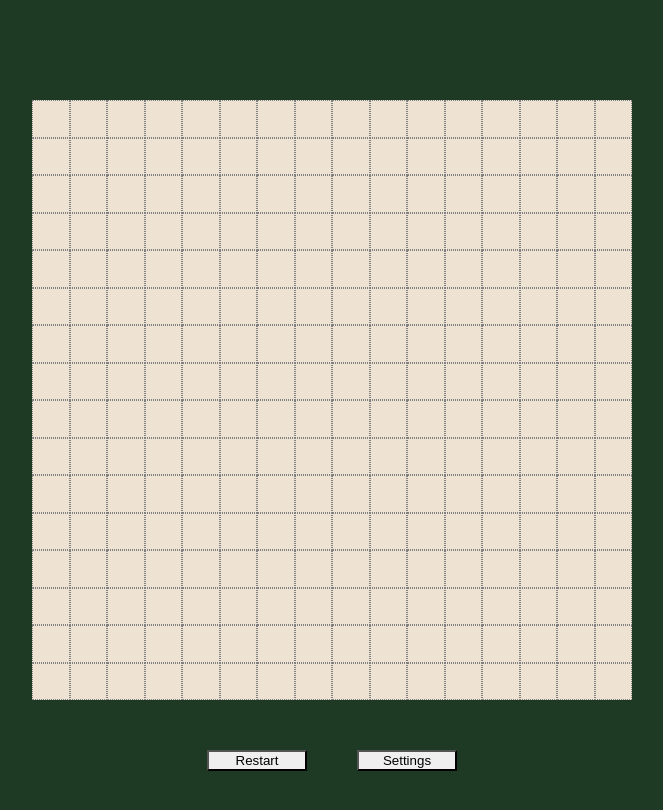
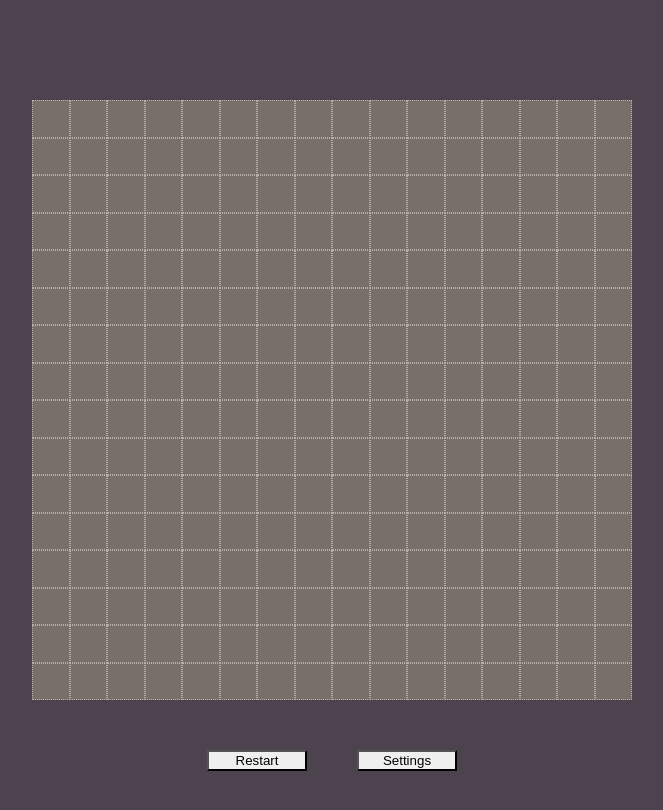
Before and after one commit to LeimTheLion/Etch-a-Sketch, a plain HTML site: page index.html in a window 1280 px wide. Shown: the whole page, without its empty margins (308-971 px from the left). Drawn offline with Linux system fonts and the light colour scheme.

Commit message:
Finished work, now with random color

```diff
--- a/script.js
+++ b/script.js
@@ -1,7 +1,8 @@
 let n = 16;
 let m = ((600 / n) - 2);
-let i;
 getGrid();
+
+
 
 function addSquare() {
     const divContainer = document.querySelector('.container');
@@ -15,7 +16,8 @@ function addSquare() {
     square.classList.add('square');
     square.addEventListener("mouseover", mouseOver);
     function mouseOver() {
-        square.style.background = "gray";
+        let randomColor = Math.floor(Math.random() * 16777215).toString(16);
+        square.style.background = "#" + randomColor;
     }
 
     square.style.width = m + "px";
@@ -30,22 +32,23 @@ function addSquare() {
 
     const change = document.querySelector('.change');
     change.onclick = () => {
-        const step1 = document.querySelectorAll('.square');
-        step1.forEach(square => divContainer.removeChild(square));
-
         n = prompt("Choose the number of squares per side. (Max. 100)");
         m = ((600 / n) - 2);
-        getGrid();
+        if (n <= 100) {
+            const step1 = document.querySelectorAll('.square');
+            step1.forEach(square => divContainer.removeChild(square));
+            getGrid();
+        }
+        else alert("The value you entered was invalid. Please try again.");
     }
 }
 
 function getGrid() {
     if (n <= 100) {
-        for (i = 0; i < (n * n); i++) {
+        for (let i = 0; i < (n * n); i++) {
             if (i <= (n * n - 1)) {
                 addSquare();
             }
         }
     }
-    else alert("The value you entered was invalid. Please try again.")
 }
--- a/style.css
+++ b/style.css
@@ -5,7 +5,7 @@ body {
     align-items: center;
     gap: 50px;
     margin: 100px;
-    background-color: rgb(30, 58, 36);
+    background-color: rgb(77, 67, 78);
 }
 
 .container {
@@ -20,8 +20,11 @@ body {
 }
 
 .square {
-    border: 1px dotted gray;
+    border: 1px dotted rgb(128, 128, 128);
+    background-color: black;
     margin: 0;
+    opacity: 0.5;
+    transition: .25s;
 }
 
 button {
```
